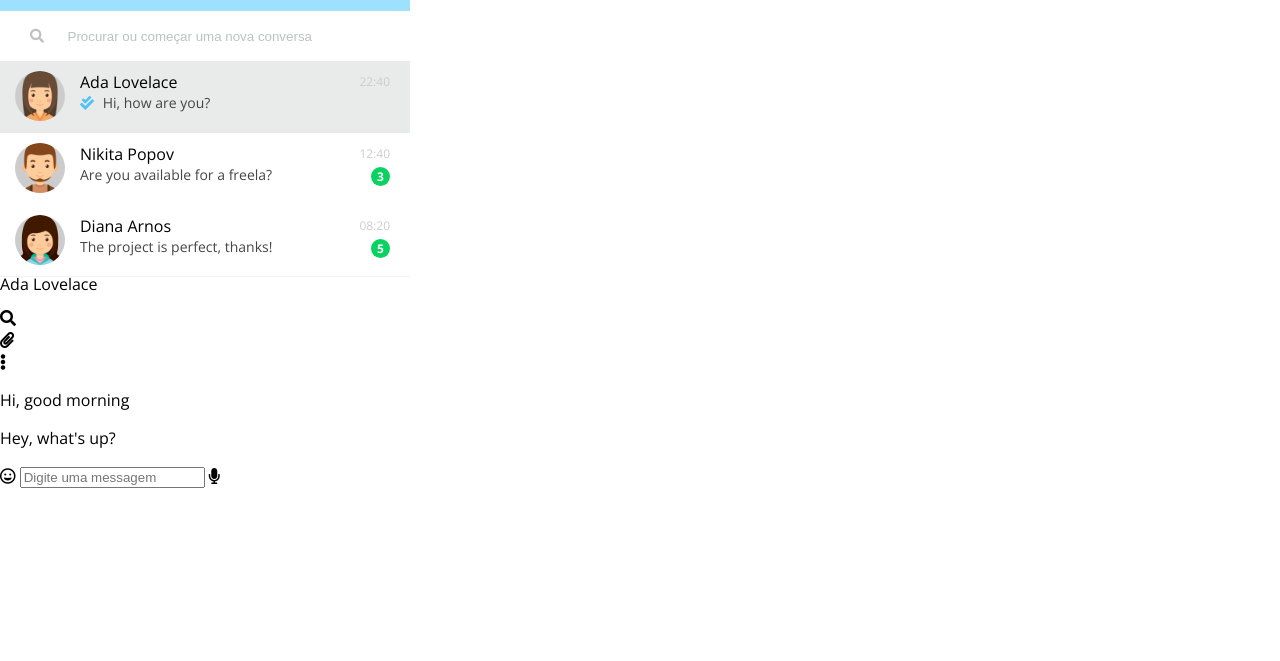
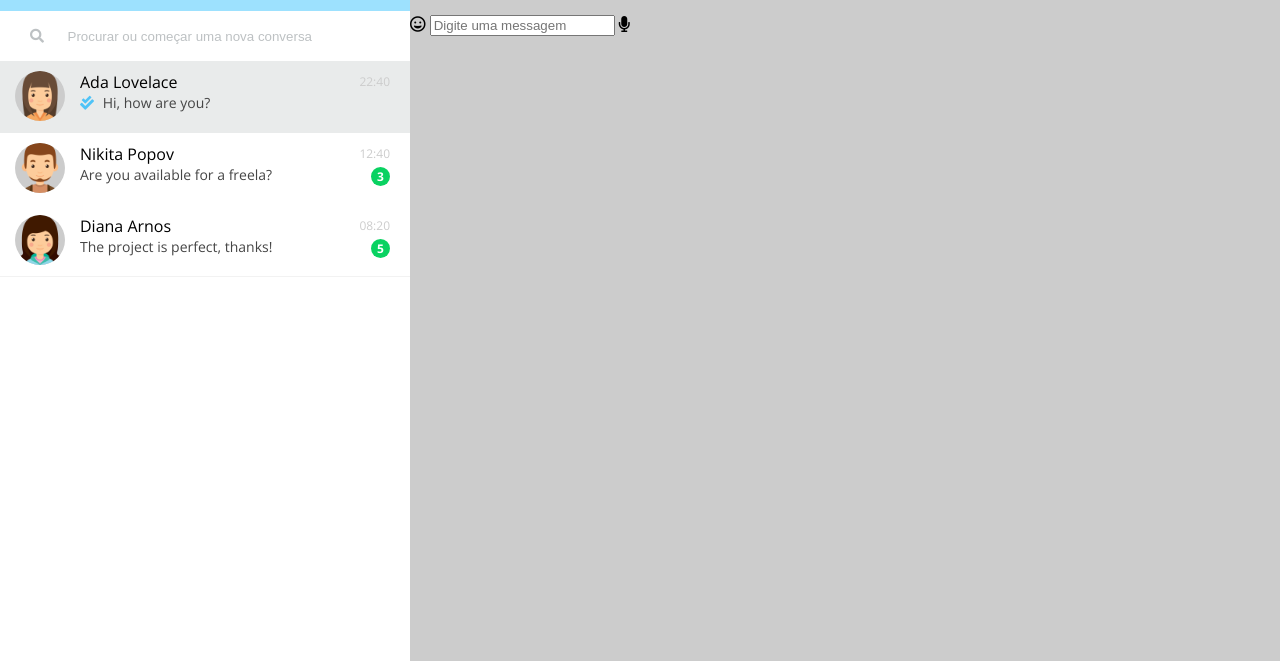
Before and after one commit to f-nely/whatsapp-web-clone, a plain HTML site: page index.html in a window 1280 px wide. Shown: the part 139-800 px from the top of the page. Drawn offline with nearby package versions, Linux system fonts and the light colour scheme.

Commit message:
Iniciando o css da area de chat

```diff
--- a/css/styles.css
+++ b/css/styles.css
@@ -209,3 +209,51 @@ ul {
     text-align: center;
     float: right;
 }
+
+/* chat */
+.chat-container {
+    position: absolute;
+    top: 0;
+    left: 410px;
+    width: calc(100% - 410px);
+    height: 100%;
+    background-color: #CCC;
+}
+
+/* chat navbar */
+.chat-navbar {
+    height: 60px;
+    background-color: #EEE;
+    border-left: 1px solid #DDD;
+    padding-left: 75px;
+}
+
+.chat-navbar p {
+    margin: 0;
+}
+
+.contactinfo-container {
+    display: inline-block;
+}
+
+.contactinfo-container .user-name {
+    font-size: 16px;
+    height: 60px;
+    line-height: 60px;
+}
+
+.chattools-container {
+    float: right;
+    height: 60px;
+    line-height: 60px;
+    margin-right: 20px;
+}
+
+.chattools-container li {
+    display: inline-block;
+    margin-left: 15px;
+    margin-right: 15px;
+    font-size: 18px;
+    color: #80868A;
+    cursor: pointer;
+}
```
